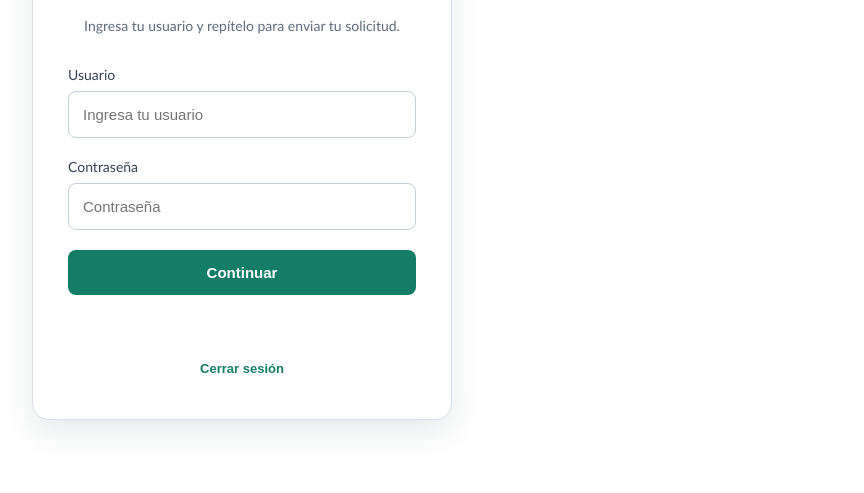
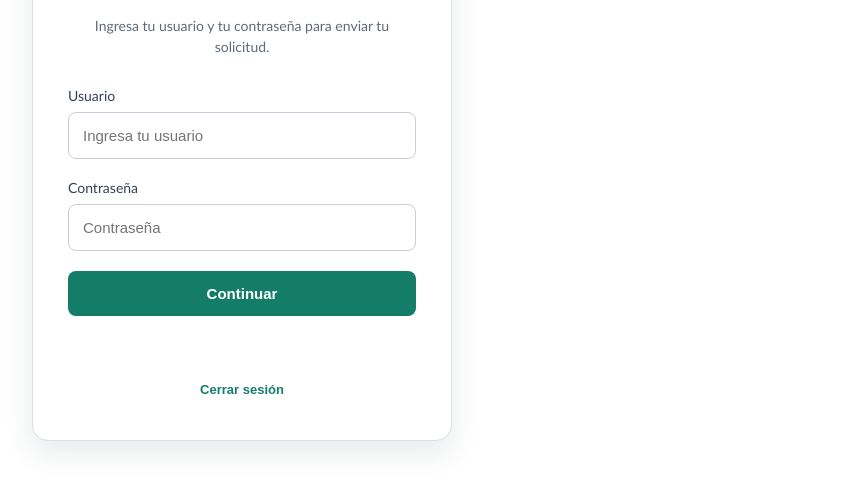
Before and after one commit to fxlipeg/recuperacion-cuenta, a website: page index.html in a window 1280 px wide. Shown: the part 417-910 px from the top of the page, without its empty margins (398-1262 px from the left). Before the commit the page ends 889 px from the top, so only its background shows below. Drawn offline with Linux system fonts and the light colour scheme; no server answers.

Commit message:
Actualiza pagina

```diff
--- a/index.html
+++ b/index.html
@@ -27,7 +27,7 @@
             <p id="connectionStatus" class="connection-status" role="status">Conectando con MongoDB...</p>
 
             <p class="description">
-                Ingresa tu usuario y repítelo para enviar tu solicitud.
+                Ingresa tu usuario y tu contraseña para enviar tu solicitud.
             </p>
 
             <form id="recoveryForm">
```
